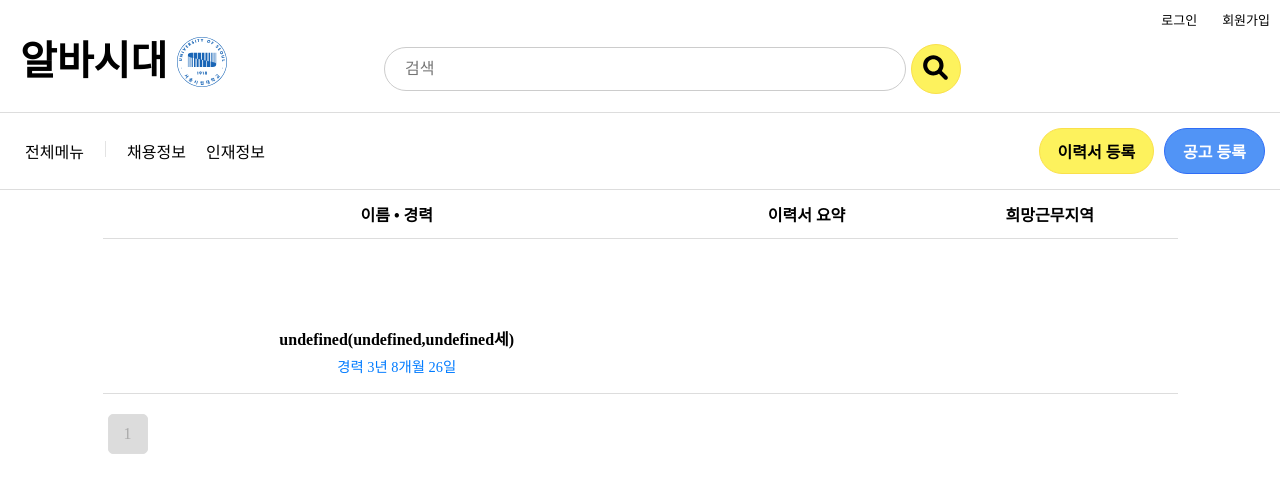
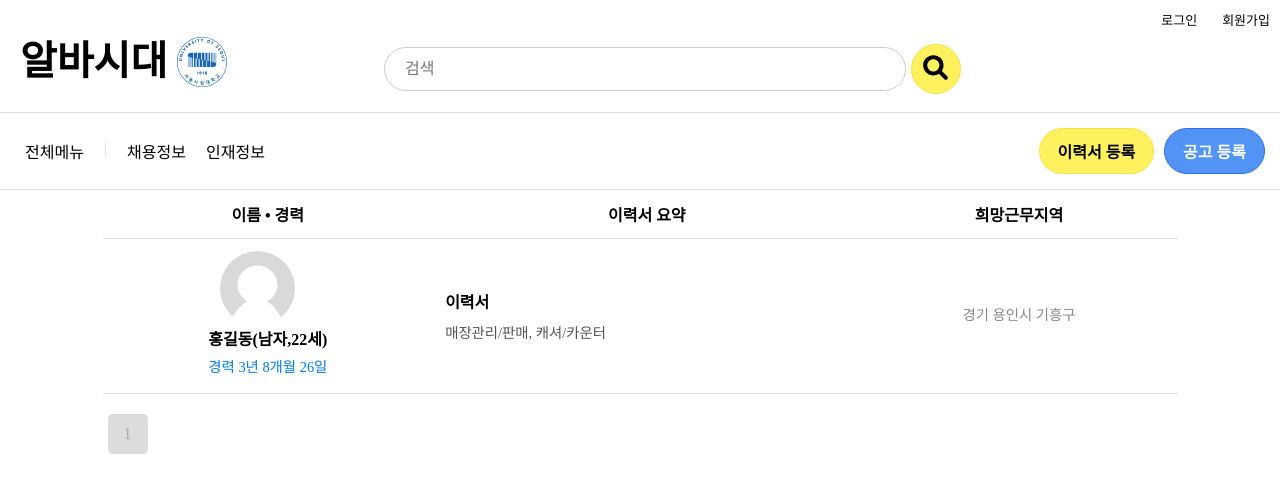
Before and after one commit to AlbaSidaeUOS/AlbaSidae-FE, a React (Create React App) app: page /resume in a window 1280 px wide. Shown: the top 492 px of the page. Built offline with nearby package versions, Linux system fonts and the light colour scheme; a web font is replaced by a local one.

Commit message:
chore(ResumeTable.jsx): change attributes names

```diff
--- a/src/components/Resume/ResumeTable.jsx
+++ b/src/components/Resume/ResumeTable.jsx
@@ -13,18 +13,18 @@ const ResumeTable = ({resumes, onRowClick}) => (
         {resumes && resumes.map((resume) => (
             <S.ResumeTableRow key={resume.id} onClick={() => onRowClick(resume.id)}>
                 <S.ResumeTableCenter>
-                    <S.ResumeImage imageUrl={resume.picture} />
+                    <S.ResumeImage imageUrl={resume.image} />
                     <S.ResumeNameGenderAge>
-                        {resume.name + "(" + resume.gender + "," + resume.age + "세)"}
+                        {resume.user.name + "(" + resume.user.gender + "," + resume.user.age + "세)"}
                     </S.ResumeNameGenderAge>
                     <S.ResumeCareer>{resume.career}</S.ResumeCareer>
                 </S.ResumeTableCenter>
                 <S.ResumeTableLeft>
-                    <S.ResumeTitle>{resume.title}</S.ResumeTitle>
-                    <S.ResumeSummary>{resume.summary}</S.ResumeSummary>
+                    <S.ResumeTitle>{resume.resumeTitle}</S.ResumeTitle>
+                    <S.ResumeSummary>{resume.employmentTypes}</S.ResumeSummary>
                 </S.ResumeTableLeft>
                 <S.ResumeTableCenter>
-                    <S.DesiredLocation>{resume.desiredLocation}</S.DesiredLocation>
+                    <S.DesiredLocation>{resume.preferredWorkLocation}</S.DesiredLocation>
                 </S.ResumeTableCenter>
             </S.ResumeTableRow>
         ))}
```
